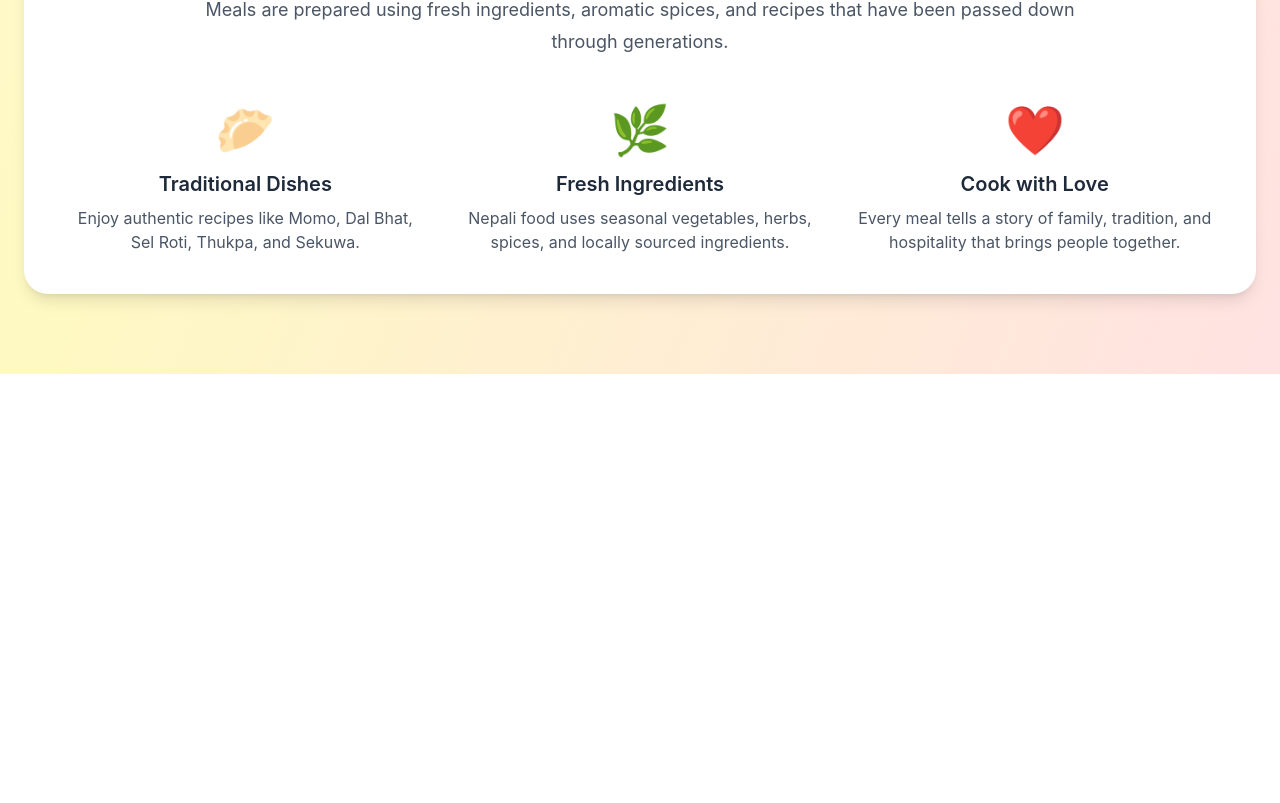
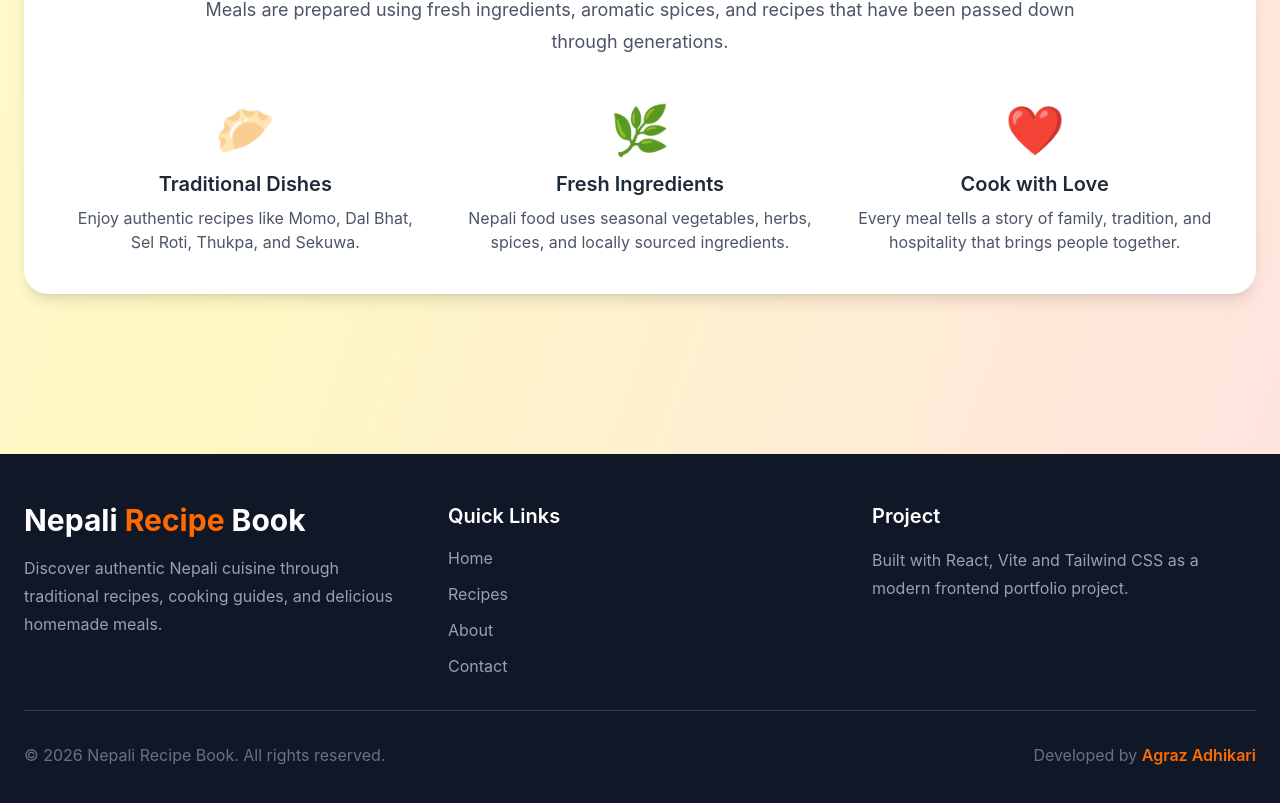
Before and after one commit to Agraz-10/recipe-card-app, a React (Vite) app in the folder recipe-card-app/: page / in a window 1280 px wide. Shown: the part 2796-3599 px from the top of the page. Before the commit the page ends 3170 px from the top, so only its background shows below. Built offline with nearby package versions, Linux system fonts and the light colour scheme.

Commit message:
feat: add footer

```diff
--- a/recipe-card-app/src/App.jsx
+++ b/recipe-card-app/src/App.jsx
@@ -7,6 +7,7 @@ import RecipeCard from "./components/RecipeCard";
 import RecipeDetails from "./components/RecipeDetails";
 import recipes from "./data/recipes";
 import About from "./components/About";
+import Footer from "./components/Footer";
 
 function App() {
   const [search, setSearch] = useState("");
@@ -102,6 +103,9 @@ function App() {
       {/* About Section */}
       <About />
 
+      {/* Footer */}
+      <Footer />
+
     </div>
   );
 }
--- a/recipe-card-app/src/components/Footer.jsx
+++ b/recipe-card-app/src/components/Footer.jsx
@@ -0,0 +1,93 @@
+function Footer() {
+  const year = new Date().getFullYear();
+
+  return (
+    <footer className="bg-gray-900 text-white mt-20">
+
+      <div className="max-w-7xl mx-auto px-6 py-12">
+
+        <div className="grid md:grid-cols-3 gap-10">
+
+          {/* Brand */}
+          <div>
+
+            <h2 className="text-3xl font-bold">
+              <span className="text-white">Nepali </span>
+              <span className="text-orange-500">Recipe</span>
+              <span className="text-white"> Book</span>
+            </h2>
+
+            <p className="text-gray-400 mt-4 leading-7">
+              Discover authentic Nepali cuisine through
+              traditional recipes, cooking guides, and
+              delicious homemade meals.
+            </p>
+
+          </div>
+
+          {/* Quick Links */}
+          <div>
+
+            <h3 className="text-xl font-semibold mb-4">
+              Quick Links
+            </h3>
+
+            <ul className="space-y-3 text-gray-400">
+
+              <li className="hover:text-orange-400 cursor-pointer transition">
+                Home
+              </li>
+
+              <li className="hover:text-orange-400 cursor-pointer transition">
+                Recipes
+              </li>
+
+              <li className="hover:text-orange-400 cursor-pointer transition">
+                About
+              </li>
+
+              <li className="hover:text-orange-400 cursor-pointer transition">
+                Contact
+              </li>
+
+            </ul>
+
+          </div>
+
+          {/* Project Info */}
+          <div>
+
+            <h3 className="text-xl font-semibold mb-4">
+              Project
+            </h3>
+
+            <p className="text-gray-400 leading-7">
+              Built with React, Vite and Tailwind CSS
+              as a modern frontend portfolio project.
+            </p>
+
+          </div>
+
+        </div>
+
+        <hr className="border-gray-700 my-8" />
+
+        <div className="flex flex-col md:flex-row justify-between items-center gap-4">
+
+          <p className="text-gray-500">
+            © {year} Nepali Recipe Book. All rights reserved.
+          </p>
+
+          <p className="text-gray-500">
+            Developed by <span className="text-orange-500 font-semibold">Agraz Adhikari</span>
+          </p>
+
+        </div>
+
+      </div>
+
+    </footer>
+  );
+}
+
+export default Footer;
```
